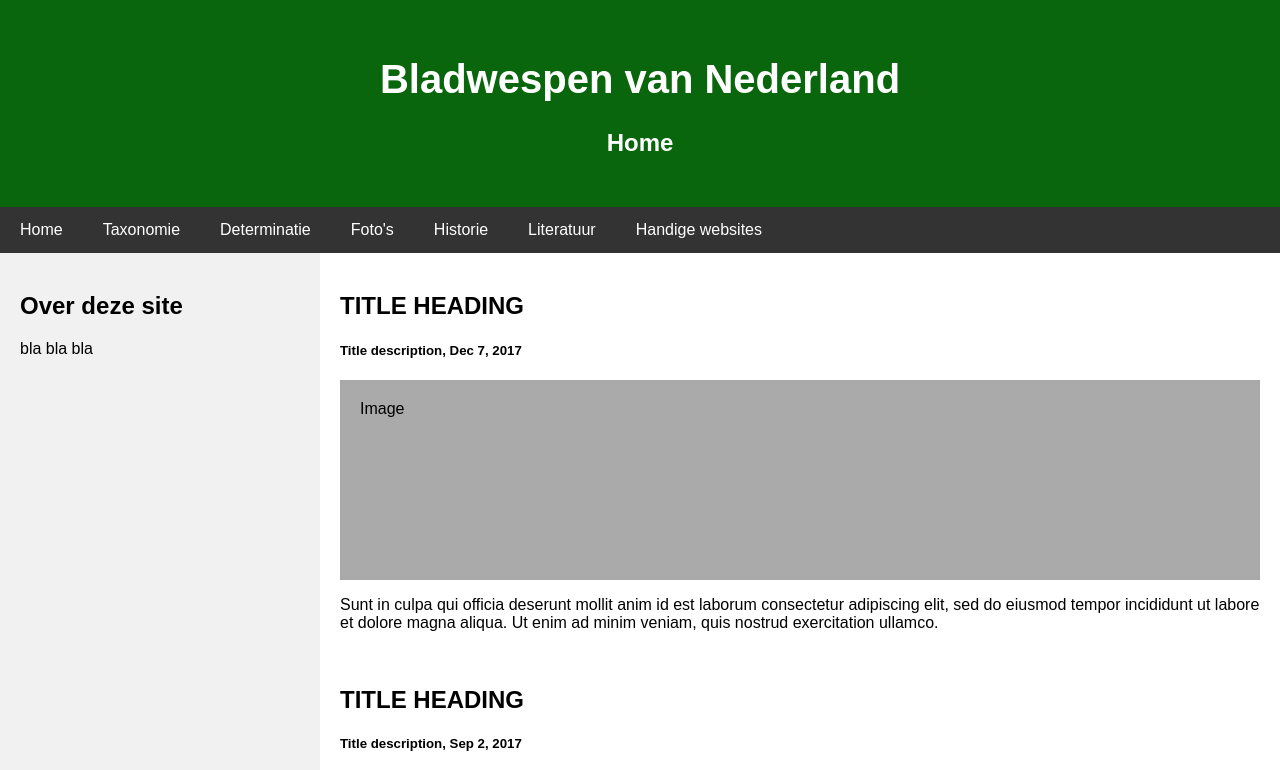
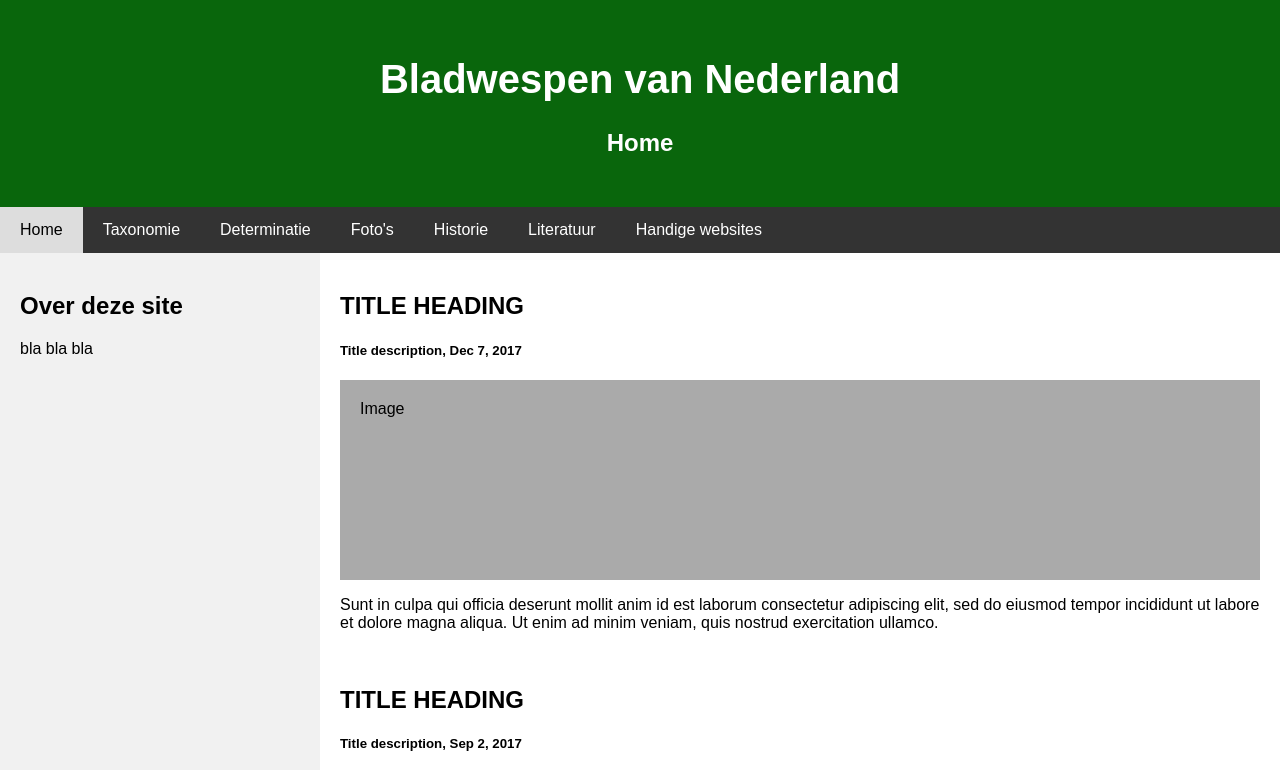
Before and after one commit to heermoes/bladwespen, a plain HTML site: page index.html in a window 1280 px wide. Shown: the top 770 px of the page. Drawn offline with Linux system fonts and the light colour scheme.

Commit message:
Update index.html
navbar active

```diff
--- a/index.html
+++ b/index.html
@@ -16,7 +16,7 @@
 </div>
 
 <div class="navbar">
-    <a href="https://heermoes.github.io/bladwespen/">Home</a>
+    <div class="navbaractive"><a href="https://heermoes.github.io/bladwespen/">Home</a></div>
     <a href="https://heermoes.github.io/bladwespen/">Taxonomie</a>
     <a href="https://heermoes.github.io/bladwespen/">Determinatie</a>
     <a href="https://heermoes.github.io/bladwespen/">Foto's</a>
```
